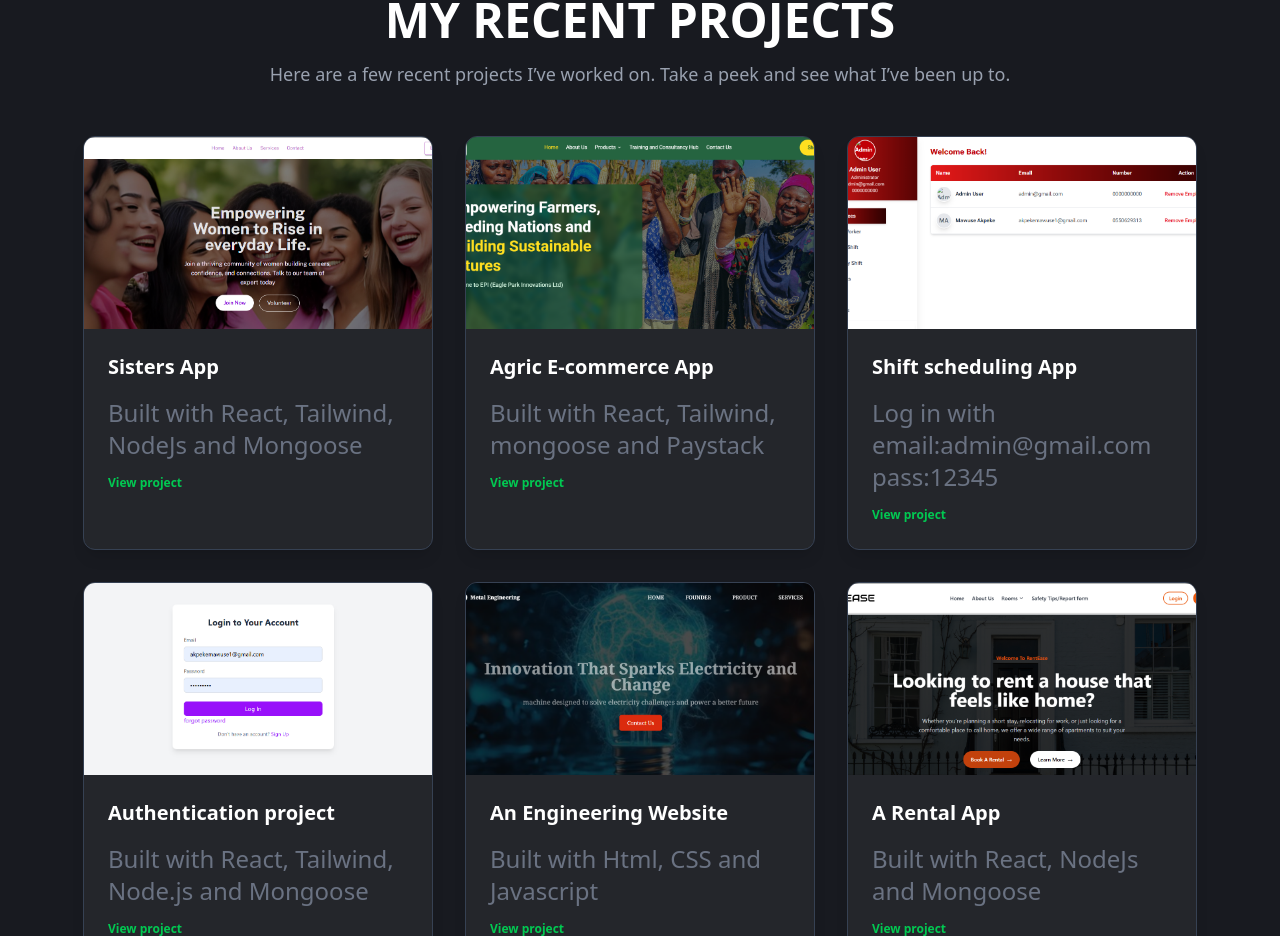
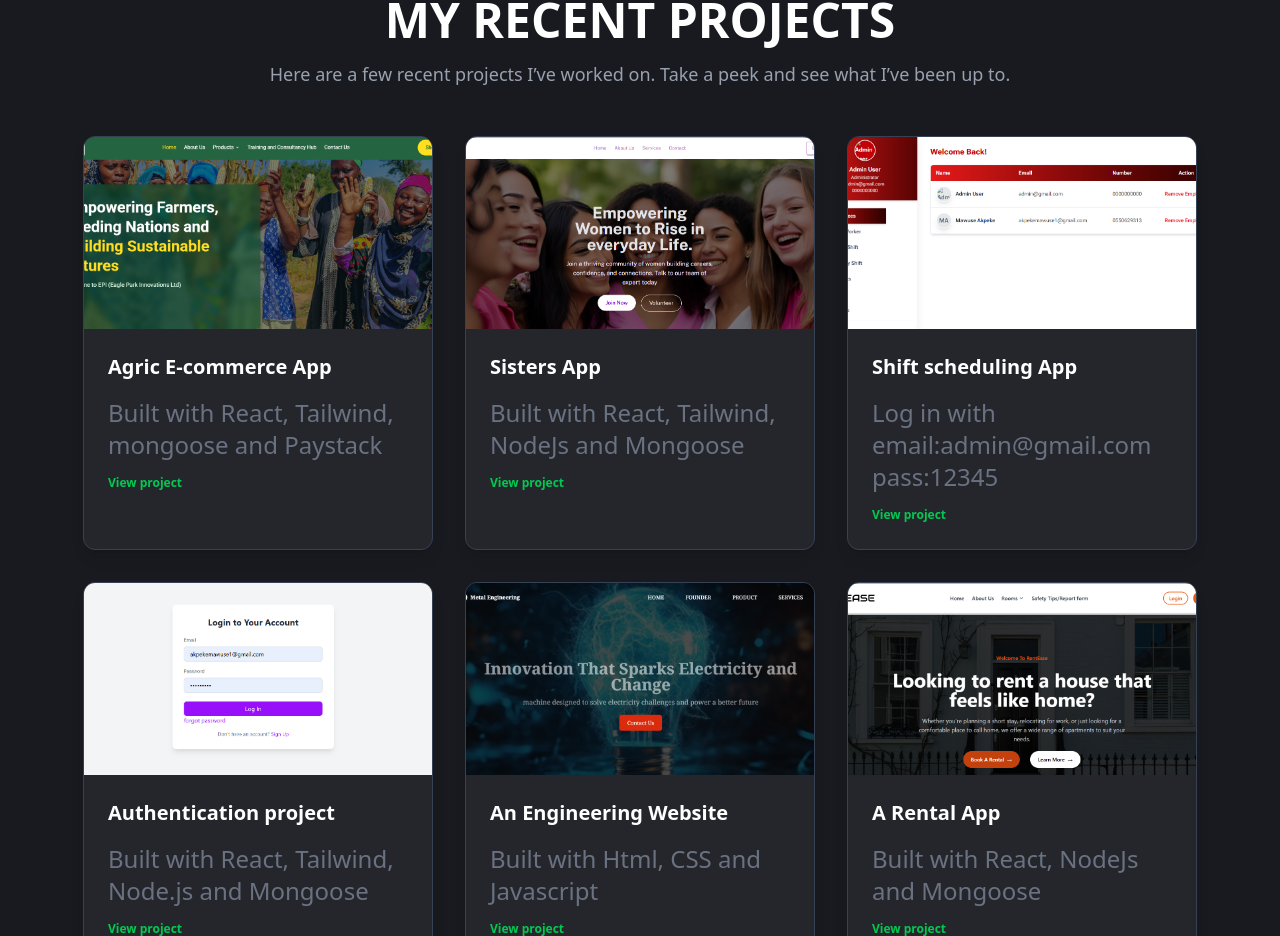
Before and after one commit to mawuse-tech/Mawuse-Portfolio, a React (Vite) app: page / in a window 1280 px wide. Shown: the part 2249-3185 px from the top of the page. Built offline with nearby package versions, Linux system fonts and the light colour scheme.

Commit message:
position change

```diff
--- a/src/components/Projects.jsx
+++ b/src/components/Projects.jsx
@@ -50,20 +50,21 @@ const Projects = () => {
 
   const cardsData = [
     {
+      imageSrc: two,
+      title: "Agric E-commerce App",
+      description: "",
+      date: "Built with React, Tailwind, mongoose and Paystack",
+      status: "View project",
+      link: "https://www.eagleparkinnovations.com/"
+    },
+
+    {
       imageSrc: one,
       title: "Sisters App",
       description: "",
       date: "Built with React, Tailwind, NodeJs and Mongoose",
       status: "View project",
       link: "https://sisters-backend.onrender.com"
-    },
-    {
-      imageSrc: two,
-      title: "Agric E-commerce App",
-      description: "",
-      date: "Built with React, Tailwind, mongoose and Paystack",
-      status: "View project",
-      link: "https://www.eagleparkinnovations.com/"
     },
 
     {
```
